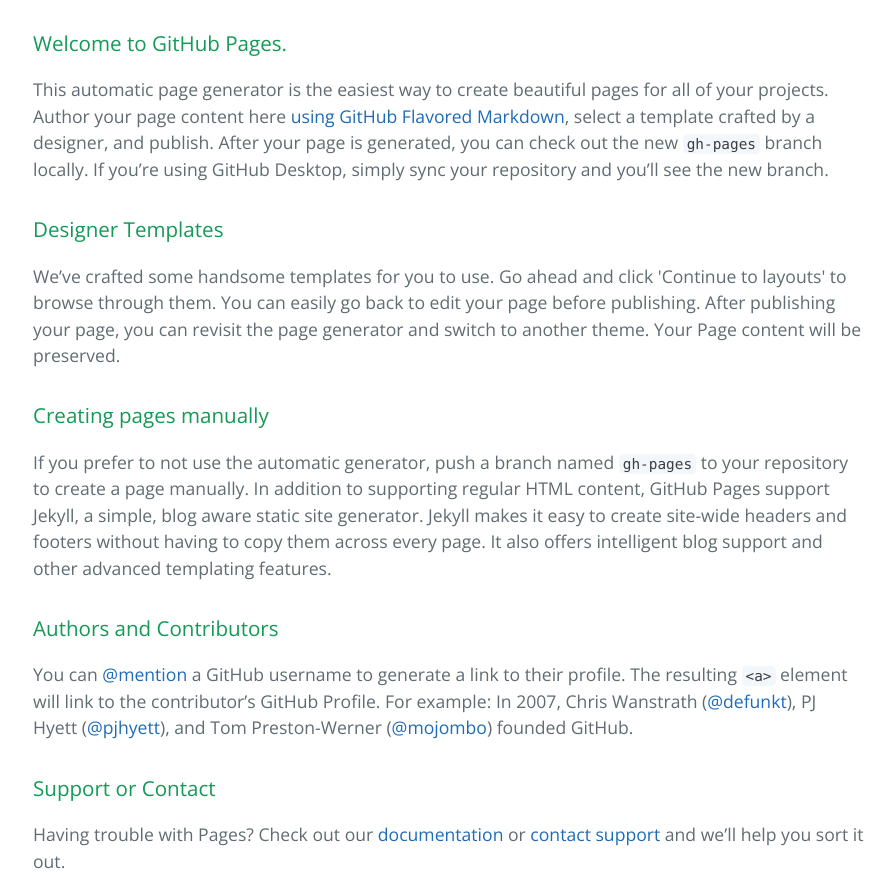
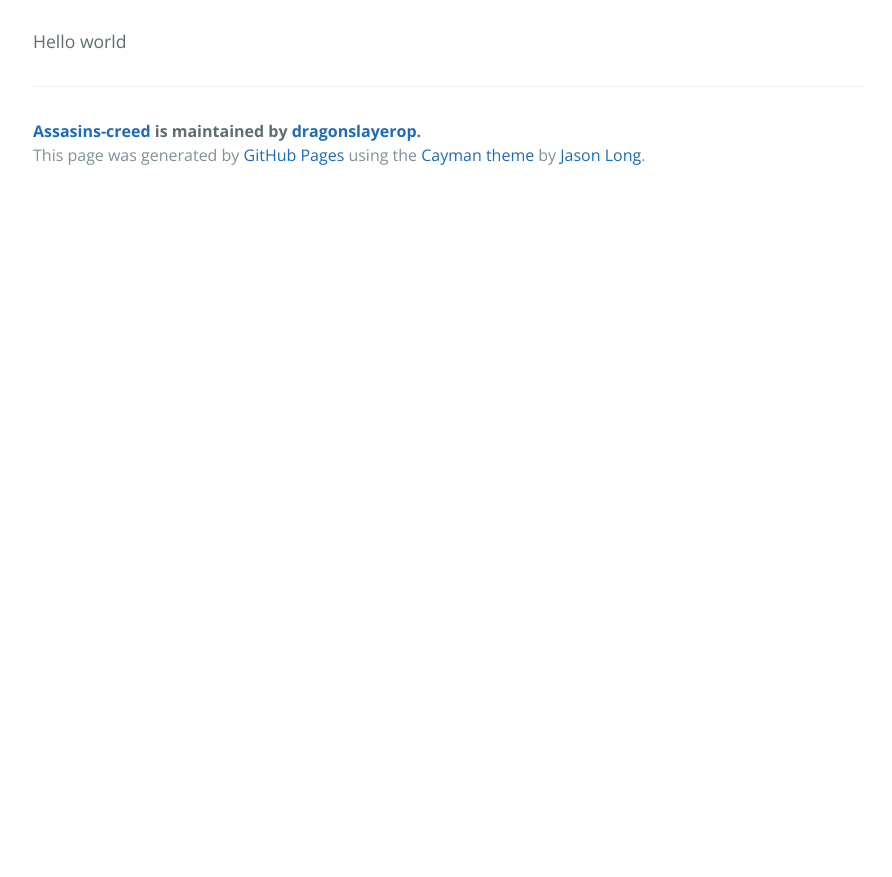
Before and after one commit to dragonslayerop/Assasins-creed, a plain HTML site: page index.html in a window 1280 px wide. Shown: the part 340-1217 px from the top of the page, without its empty margins (191-1083 px from the left). After the commit the page ends 800 px from the top, so only its background shows below. Drawn offline with nearby package versions, Linux system fonts and the light colour scheme.

```diff
--- a/index.html
+++ b/index.html
@@ -19,30 +19,7 @@
     </section>
 
     <section class="main-content">
-      <h3>
-<a id="welcome-to-github-pages" class="anchor" href="#welcome-to-github-pages" aria-hidden="true"><span class="octicon octicon-link"></span></a>Welcome to GitHub Pages.</h3>
-
-<p>This automatic page generator is the easiest way to create beautiful pages for all of your projects. Author your page content here <a href="https://guides.github.com/features/mastering-markdown/">using GitHub Flavored Markdown</a>, select a template crafted by a designer, and publish. After your page is generated, you can check out the new <code>gh-pages</code> branch locally. If you’re using GitHub Desktop, simply sync your repository and you’ll see the new branch.</p>
-
-<h3>
-<a id="designer-templates" class="anchor" href="#designer-templates" aria-hidden="true"><span class="octicon octicon-link"></span></a>Designer Templates</h3>
-
-<p>We’ve crafted some handsome templates for you to use. Go ahead and click 'Continue to layouts' to browse through them. You can easily go back to edit your page before publishing. After publishing your page, you can revisit the page generator and switch to another theme. Your Page content will be preserved.</p>
-
-<h3>
-<a id="creating-pages-manually" class="anchor" href="#creating-pages-manually" aria-hidden="true"><span class="octicon octicon-link"></span></a>Creating pages manually</h3>
-
-<p>If you prefer to not use the automatic generator, push a branch named <code>gh-pages</code> to your repository to create a page manually. In addition to supporting regular HTML content, GitHub Pages support Jekyll, a simple, blog aware static site generator. Jekyll makes it easy to create site-wide headers and footers without having to copy them across every page. It also offers intelligent blog support and other advanced templating features.</p>
-
-<h3>
-<a id="authors-and-contributors" class="anchor" href="#authors-and-contributors" aria-hidden="true"><span class="octicon octicon-link"></span></a>Authors and Contributors</h3>
-
-<p>You can <a href="https://github.com/blog/821" class="user-mention">@mention</a> a GitHub username to generate a link to their profile. The resulting <code>&lt;a&gt;</code> element will link to the contributor’s GitHub Profile. For example: In 2007, Chris Wanstrath (<a href="https://github.com/defunkt" class="user-mention">@defunkt</a>), PJ Hyett (<a href="https://github.com/pjhyett" class="user-mention">@pjhyett</a>), and Tom Preston-Werner (<a href="https://github.com/mojombo" class="user-mention">@mojombo</a>) founded GitHub.</p>
-
-<h3>
-<a id="support-or-contact" class="anchor" href="#support-or-contact" aria-hidden="true"><span class="octicon octicon-link"></span></a>Support or Contact</h3>
-
-<p>Having trouble with Pages? Check out our <a href="https://help.github.com/pages">documentation</a> or <a href="https://github.com/contact">contact support</a> and we’ll help you sort it out.</p>
+      <p>Hello world</p>
 
       <footer class="site-footer">
         <span class="site-footer-owner"><a href="https://github.com/dragonslayerop/Assasins-creed">Assasins-creed</a> is maintained by <a href="https://github.com/dragonslayerop">dragonslayerop</a>.</span>
```
Also changed, not shown: params.json (+1 -1 lines).
